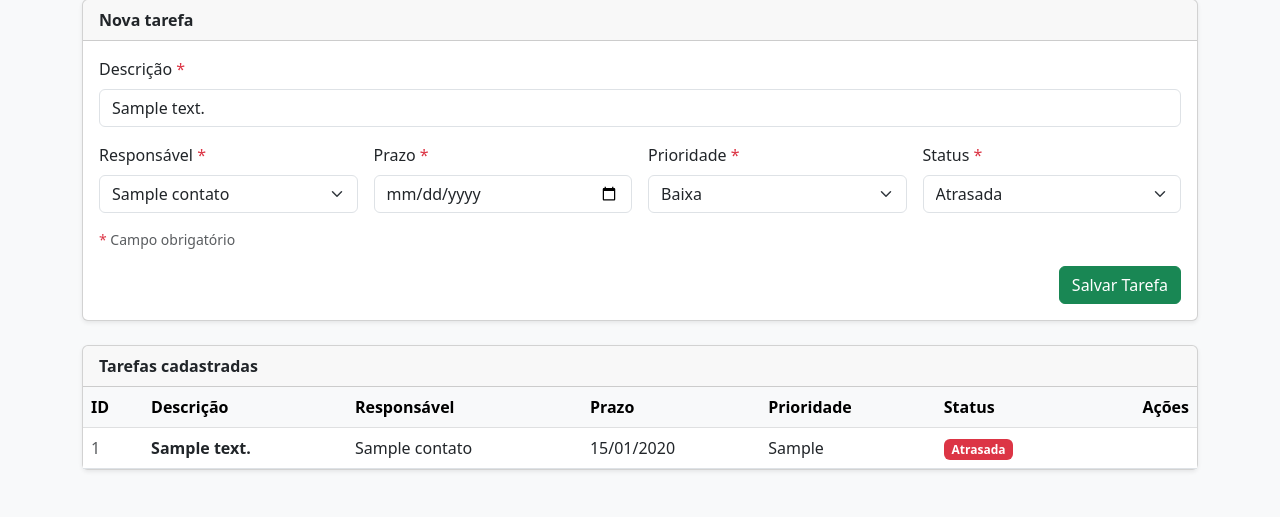
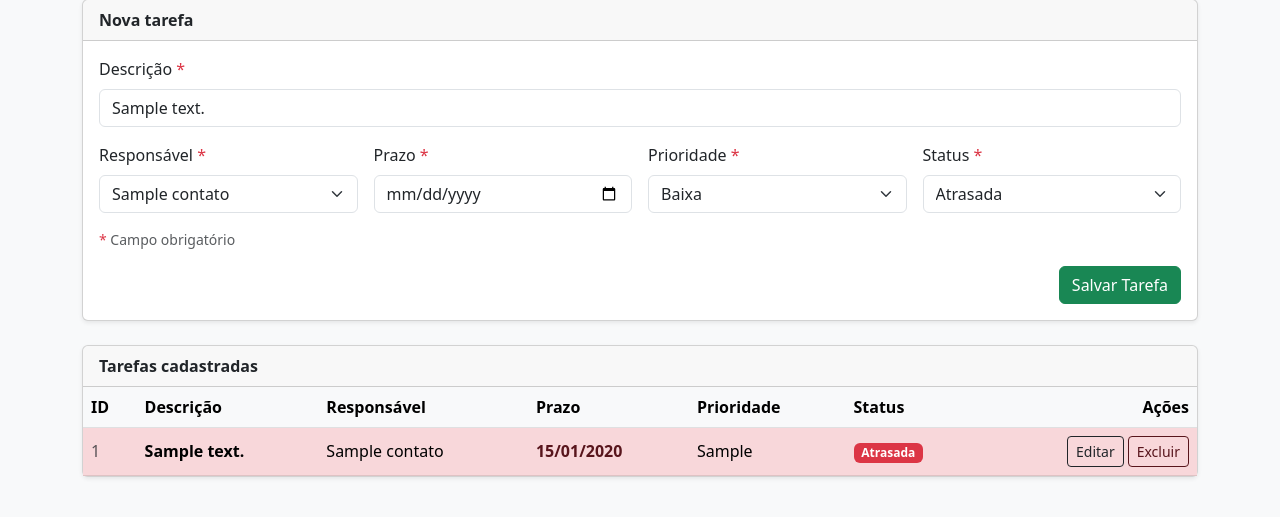
Before and after one commit to mascarnhas/Tutorial-Flask---Wake-up-Call, a Flask app: template templates/tarefas.html in a window 1280 px wide. Shown: the part 139-656 px from the top of the page. Run offline with Flask 3, Linux system fonts and the light colour scheme; tables that the repository leaves empty hold one stand-in row (values such as "Sample post"); the template is opened without the code that fills it: values that come from a table or form of the project are taken from there, most other values are stand-ins (such as "Sample title", 1, 10 or a date in 2020).

Commit message:
Tabela de tarefas com indicadores visuais e botões Editar e Excluir

```diff
--- a/templates/tarefas.html
+++ b/templates/tarefas.html
@@ -1,9 +1,12 @@
 {% extends 'base.html' %}
 {% block title %}Gerenciar Tarefas - Task Manager{% endblock %}
 {% block content %}
-{% from '_macros.html' import badge_status, data_br %}
+{% from '_macros.html' import
+    badge_status, classe_linha, classe_descricao, classe_prazo,
+    prioridade_texto, data_br, indicador_prazo, estilo_excluir %}
 
 <h1 class="h3 mb-4">Tarefas</h1>
+
 <div class="card shadow-sm mb-4">
     <div class="card-header fw-semibold">Nova tarefa</div>
     <div class="card-body">
@@ -16,7 +19,6 @@
         </form>
     </div>
 </div>
-
 <div class="card shadow-sm">
     <div class="card-header fw-semibold">Tarefas cadastradas</div>
     <div class="table-responsive">
@@ -35,22 +37,37 @@
             <tbody>
                 {% for tarefa in tarefas %}
                 {% set nome_responsavel = tarefa.responsavel.nome if tarefa.responsavel else '-' %}
-                <tr>
+                <tr class="{{ classe_linha(tarefa.status) }}">
                     <td class="d-none d-md-table-cell text-muted">{{ tarefa.id }}</td>
                     <td>
-                        <span class="fw-semibold text-break">{{ tarefa.descricao }}</span>
+                        <span class="fw-semibold text-break {{ classe_descricao(tarefa.status) }}">{{ tarefa.descricao }}</span>
                         <div class="d-md-none small text-muted mt-1">
                             <div class="mb-1">{{ badge_status(tarefa.status) }}</div>
                             <div>Responsável: {{ nome_responsavel }}</div>
-                            <div>Prazo: {{ data_br(tarefa.prazo) }}</div>
-                            <div>Prioridade: {{ tarefa.prioridade }}</div>
+                            <div>Prazo: <span class="{{ classe_prazo(tarefa.status) }}">{{ data_br(tarefa.prazo) }}</span></div>
+                            {{ indicador_prazo(tarefa.prazo, tarefa.status, hoje) }}
+                            <div>Prioridade: {{ prioridade_texto(tarefa.prioridade) }}</div>
                         </div>
                     </td>
                     <td class="d-none d-md-table-cell">{{ nome_responsavel }}</td>
-                    <td class="d-none d-md-table-cell text-nowrap">{{ data_br(tarefa.prazo) }}</td>
-                    <td class="d-none d-md-table-cell">{{ tarefa.prioridade }}</td>
+                    <td class="d-none d-md-table-cell text-nowrap">
+                        <span class="{{ classe_prazo(tarefa.status) }}">{{ data_br(tarefa.prazo) }}</span>
+                        {{ indicador_prazo(tarefa.prazo, tarefa.status, hoje) }}
+                    </td>
+                    <td class="d-none d-md-table-cell">{{ prioridade_texto(tarefa.prioridade) }}</td>
                     <td class="d-none d-md-table-cell">{{ badge_status(tarefa.status) }}</td>
                     <td class="text-end text-nowrap">
+                        <div class="d-inline-flex flex-column flex-md-row gap-1">
+                            <a href="/tarefas/{{ tarefa.id }}/editar" class="btn btn-outline-dark btn-sm"
+                               aria-label="Editar tarefa {{ tarefa.descricao }}">Editar</a>
+
+                            <form method="POST" action="/tarefas/{{ tarefa.id }}/excluir" class="d-flex"
+                                  onsubmit='return confirm({{ ("Excluir a tarefa “" ~ (tarefa.descricao | truncate(60)) ~ "”? Essa ação não pode ser desfeita.") | tojson }});'>
+                                <button type="submit" class="btn btn-outline-danger btn-sm flex-fill"
+                                        style="{{ estilo_excluir(tarefa.status) }}"
+                                        aria-label="Excluir tarefa {{ tarefa.descricao }}">Excluir</button>
+                            </form>
+                        </div>
                     </td>
                 </tr>
                 {% else %}
```
